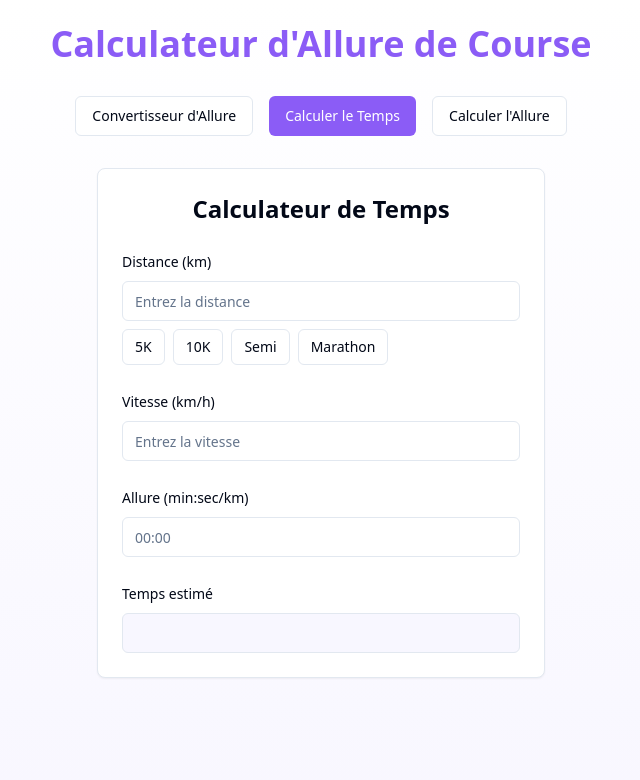
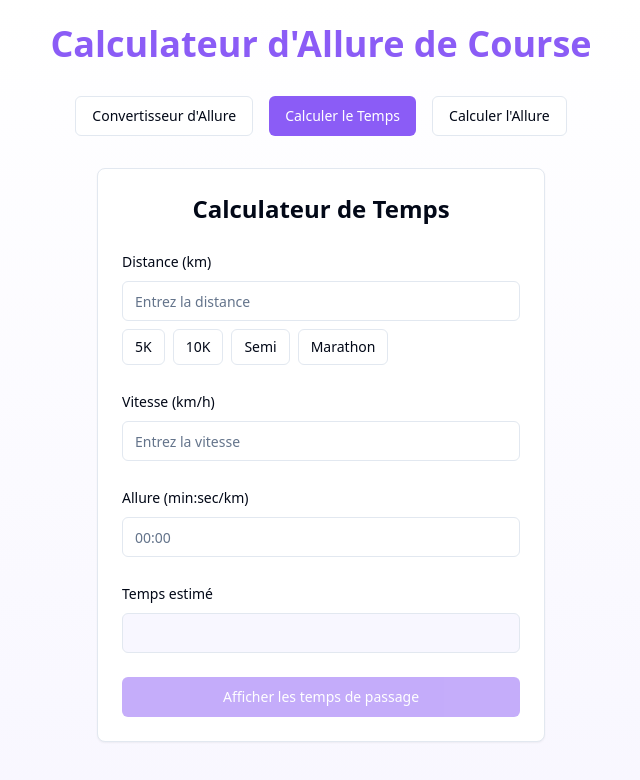
Before and after one commit to anthonypalama/pace-calculator, a React (Vite) app: page / in a window 1280 px wide. Both pictures are taken after typing "5", "Sample" into the empty fields and a click on the button "Calculer le Temps". Shown: the top 780 px of the page, without its empty margins (319-959 px from the left). Built offline with nearby package versions, Linux system fonts and the light colour scheme.

Commit message:
Add split times button
Implement a button to add split times, which generates the split times for each kilometer.
[skip gpt_engineer]

```diff
--- a/src/components/TimeCalculator.tsx
+++ b/src/components/TimeCalculator.tsx
@@ -9,6 +9,8 @@ export const TimeCalculator = () => {
   const [speed, setSpeed] = useState<string>('');
   const [time, setTime] = useState<string>('');
   const [pace, setPace] = useState<string>('');
+  const [showSplits, setShowSplits] = useState(false);
+  const [splits, setSplits] = useState<string[]>([]);
 
   const quickDistances = [
     { name: '5K', value: '5' },
@@ -16,6 +18,29 @@ export const TimeCalculator = () => {
     { name: 'Semi', value: '21.1' },
     { name: 'Marathon', value: '42.2' },
   ];
+
+  const calculateSplits = () => {
+    if (!speed || !distance) return;
+
+    const totalDistance = parseFloat(distance);
+    const speedKmH = parseFloat(speed);
+    const timePerKm = 60 / speedKmH; // minutes per km
+
+    const newSplits = [];
+    for (let km = 1; km <= Math.ceil(totalDistance); km++) {
+      const timeAtKm = timePerKm * km;
+      const hours = Math.floor(timeAtKm / 60);
+      const minutes = Math.floor(timeAtKm % 60);
+      const seconds = Math.round((timeAtKm * 60) % 60);
+
+      newSplits.push(
+        `${km} km - ${hours.toString().padStart(2, '0')}:${minutes.toString().padStart(2, '0')}:${seconds.toString().padStart(2, '0')}`
+      );
+    }
+
+    setSplits(newSplits);
+    setShowSplits(true);
+  };
 
   const calculateFromSpeed = (newSpeed: number) => {
     // Calcul de l'allure à partir de la vitesse
@@ -135,6 +160,27 @@ export const TimeCalculator = () => {
             className="text-lg font-bold bg-secondary/20"
           />
         </div>
+
+        <Button
+          onClick={calculateSplits}
+          className="w-full"
+          disabled={!speed || !distance}
+        >
+          Afficher les temps de passage
+        </Button>
+
+        {showSplits && splits.length > 0 && (
+          <div className="mt-4 space-y-2">
+            <h3 className="font-semibold">Temps de passage :</h3>
+            <div className="max-h-60 overflow-y-auto space-y-1">
+              {splits.map((split, index) => (
+                <div key={index} className="text-sm p-2 bg-secondary/10 rounded">
+                  {split}
+                </div>
+              ))}
+            </div>
+          </div>
+        )}
       </div>
     </Card>
   );
```
